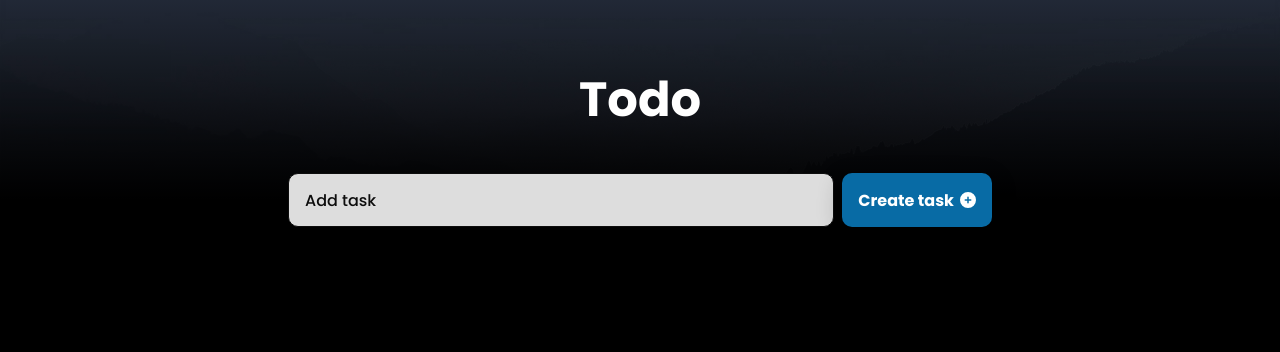
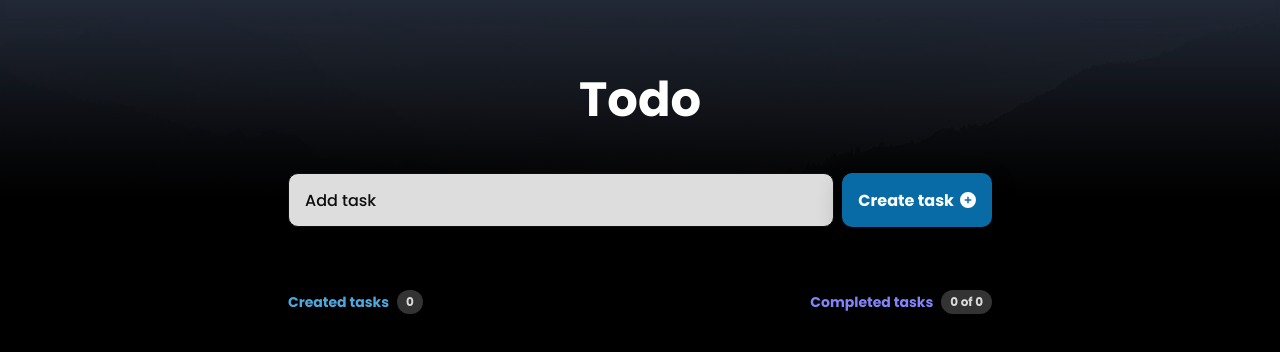
Before and after one commit to HarenaFiantso/TodoApp-REACT, a React (Create React App) app: page / in a window 1280 px wide. Shown: the top 352 px of the page. Built offline with nearby package versions, Linux system fonts and the light colour scheme.

Commit message:
style: Style the TodoTask component

```diff
--- a/src/App.js
+++ b/src/App.js
@@ -1,4 +1,5 @@
 import TodoHeader from "./components/TodoHeader/TodoHeader";
+import TodoTask from "./components/TodoTask/TodoTask";
 import { useEffect, useState } from "react";
 import "./app.css";
 
@@ -35,9 +36,34 @@ const App = () => {
     ]);
   }
 
+  /* 2nd: Deleting task by id */
+  function deleteTaskById(taskId) {
+    const newTasks = tasks.filter((task) => task.id !== taskId);
+    setTasksAndSave(newTasks);
+  }
+
+  /* 3rd: Toggling finished task */
+  function toggleTaskCompletedById(taskId) {
+    const newTasks = tasks.map((task) => {
+      if (task.id === taskId) {
+        return {
+          ...task,
+          isCompleted: !task.isCompleted,
+        };
+      }
+      return task;
+    });
+    setTasksAndSave(newTasks);
+  }
+
   return (
     <div>
       <TodoHeader handleAddTask={addTask} />
+      <TodoTask
+        tasks={tasks}
+        onDelete={deleteTaskById}
+        onComplete={toggleTaskCompletedById}
+      />
     </div>
   );
 };
--- a/src/components/TodoTask/TodoTask.jsx
+++ b/src/components/TodoTask/TodoTask.jsx
@@ -7,7 +7,7 @@ const TodoTask = ({ tasks, onDelete, onComplete }) => {
 
   return (
     <section className="tasks">
-      <header className="header">
+      <header className="container">
         <div>
           <p>Created tasks</p>
           <span>{taskCount}</span>
--- a/src/components/TodoTask/todoTask.css
+++ b/src/components/TodoTask/todoTask.css
@@ -0,0 +1,45 @@
+.tasks {
+  width: 100%;
+  max-width: 736px;
+  margin: 0 auto;
+  margin-top: 90px;
+  padding: 0 1rem;
+}
+
+.container {
+  display: flex;
+  align-items: center;
+  justify-content: space-between;
+  margin-bottom: 24px;
+}
+
+.container > div {
+  display: flex;
+  align-items: center;
+  gap: 8px;
+}
+
+.container p {
+  color: #4ea8de;
+  font-size: 14px;
+  font-weight: bold;
+}
+
+.text {
+  color: #8284fa !important;
+}
+
+.container span {
+  background: #333333;
+  color: #d9d9d9;
+  padding: 3px 9px;
+  border-radius: 999px;
+  font-size: 12px;
+  font-weight: 700;
+}
+
+.list {
+  display: flex;
+  flex-direction: column;
+  gap: 12px;
+}
```
